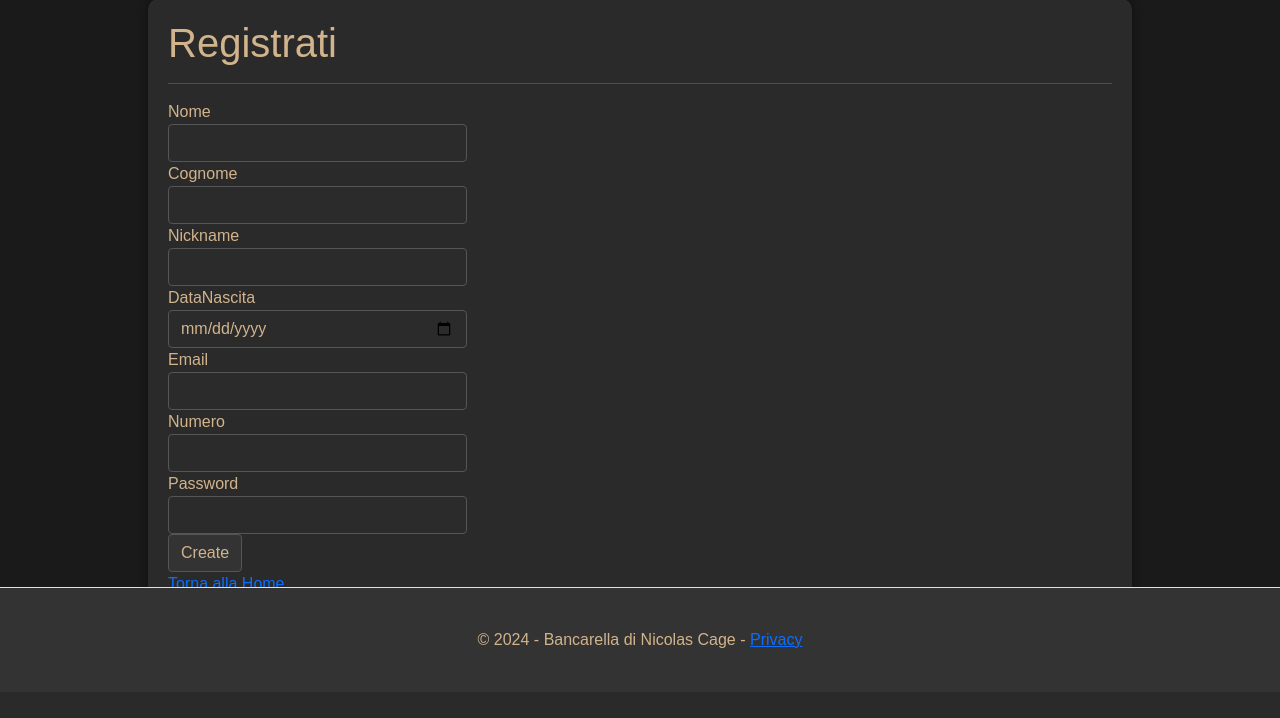
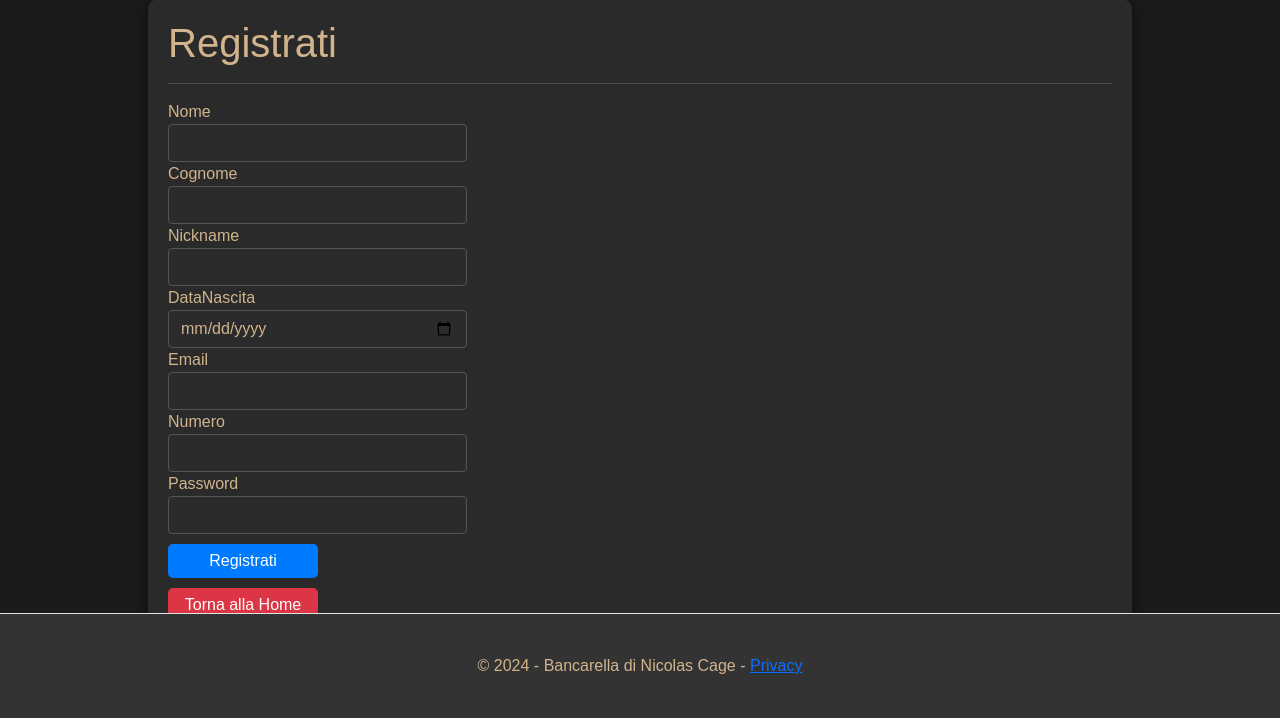
Before and after one commit to Elia04Ita/ECommerce, an ASP.NET Core app: page /Utenti/Create in a window 1280 px wide. Shown: the part 131-849 px from the top of the page. Before the commit the page ends 779 px from the top, so only its background shows below. Run offline with ASP.NET Core 8, Linux system fonts and the light colour scheme; style sheets or scripts are compiled from the project's sources.

Commit message:
Vipregobasta

```diff
--- a/Views/Utenti/Create.cshtml
+++ b/Views/Utenti/Create.cshtml
@@ -3,7 +3,34 @@
 @{
     ViewData["Title"] = "Create";
 }
-
+<style>
+    .btn-btn {
+        display: inline-block;
+        width: 150px;
+        margin-top: 10px;
+        padding: 5px 5px;
+        background-color: #007bff;
+        color: #fff;
+        text-align: center;
+        text-decoration: none;
+        border: none;
+        border-radius: 5px;
+        cursor: pointer;
+    }
+    .btn-canc{
+        display: inline-block;
+        width: 150px;
+        margin-top: 10px;
+        padding: 5px 5px;
+        background-color: #dc3545;
+        color: #fff;
+        text-align: center;
+        text-decoration: none;
+        border: none;
+        border-radius: 5px;
+        cursor: pointer;
+    }
+</style>
 <h1>Registrati</h1>
 <hr />
 <div class="row">
@@ -46,14 +73,14 @@
                 <span asp-validation-for="Password" class="text-danger"></span>
             </div>
             <div class="form-group">
-                <input type="submit" value="Create" class="btn btn-primary" />
+                <input type="submit" value="Registrati" class="btn-btn" />
             </div>
         </form>
     </div>
 </div>
 
 <div>
-    <a asp-controller="Home" asp-action="Index">Torna alla Home</a>
+    <a class="btn-canc" asp-controller="Home" asp-action="Index">Torna alla Home</a>
 </div>
 
 @section Scripts {
```
